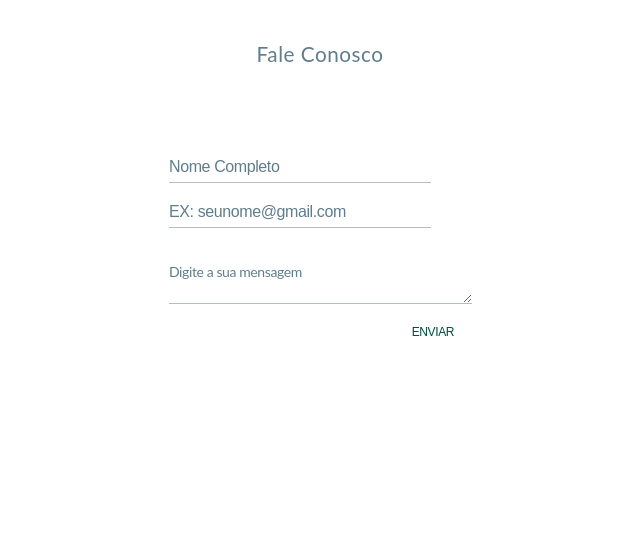
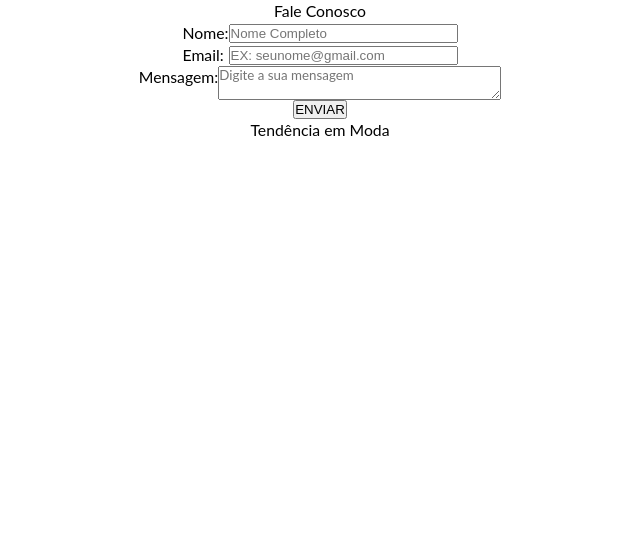
Before and after one commit to letsmowe/lalolla, a PHP site: page /contact.html in a window 1280 px wide. Shown: the top 534 px of the page, without its empty margins (320-960 px from the left). Run offline with PHP 8.4, Linux system fonts and the light colour scheme; some libraries are stand-ins or nearby versions.

Commit message:
New version of Contact

```diff
--- a/contact.html
+++ b/contact.html
@@ -11,172 +11,6 @@
 	<link rel="stylesheet" href="dist/css/font-awesome.css"/>
 
 	<style type="text/css">
-
-		.form {
-			height: 45vh;
-		}
-
-		.form-wrapper {
-
-			max-width: 800px;
-			width: 100%;
-			height: 45vh;
-			/*padding-top: 6em;*/
-		}
-
-		::-webkit-input-placeholder {
-			color: #607d8b;
-		}
-
-		:-moz-placeholder {
-			color: #607d8b;
-		}
-
-		::-moz-placeholder {
-			color: #607d8b;
-		}
-
-		:focus::-webkit-input-placeholder {
-			color: #b0bec5;
-		}
-
-		:focus:-moz-placeholder {
-			color: #b0bec5;
-		}
-
-		:focus::-moz-placeholder {
-			color: #b0bec5;
-		}
-
-		.name-wrapper, .email-wrapper, .message-wrapper {
-			height: 45px;
-			width: 100%;
-			padding-left: 1.5em;
-		}
-
-		.message-wrapper {
-			margin-top: 1.5em;
-		}
-
-		.message, .personal-info {
-			max-width: 350px;
-			width: 100%;
-		}
-
-		.submit {
-			max-width: 280px;
-			width: 100%;
-		}
-
-		.name {
-			display: none;
-		}
-
-		.email {
-			display: none;
-		}
-
-		.text-message {
-			display: none;
-		}
-
-		input {
-			border:none;
-			border-bottom: 1px solid;
-			border-bottom-color: #b0bec5;
-			background-color: white;
-			font-size: 1em;
-			letter-spacing: -.4px;
-			-webkit-transition: all 1s;
-			-moz-transition: all 1s;
-			-ms-transition: all 1s;
-			-o-transition: all 1s;
-			transition: all 1s;
-			line-height: 1.8;
-		}
-
-		input:focus {
-			border-bottom: 1px solid;
-			border-bottom-color: #455a64;
-		}
-
-		textarea {
-			border:none;
-			border-bottom: 1px solid;
-			border-bottom-color: #b0bec5;
-			background-color: white;
-			font-size: .875em;
-			letter-spacing: -.4px;
-			-webkit-transition: all 1s;
-			-moz-transition: all 1s;
-			-ms-transition: all 1s;
-			-o-transition: all 1s;
-			transition: all 1s;
-			line-height: 1.8;
-			font-family: lato;
-		}
-
-		textarea:focus {
-			border-bottom: 1px solid;
-			border-bottom-color: #455a64;
-		}
-
-		.btn-wrapper input {
-			padding: 0 .5em;
-			margin-top: 1.5em;
-			border: none;
-			font-size: .75em;
-			color: #004d40;
-			cursor: pointer;
-			-webkit-transition: all .2s;
-			-moz-transition: all .2s;
-			-ms-transition: all .2s;
-			-o-transition: all .2s;
-			transition: all .2s;
-		}
-
-		.btn-wrapper input:hover {
-			border-color: #00796b;
-			color: white;
-			background-color: #00796b;
-		}
-
-		.nav-header {
-			padding-top: 2.5em;
-		}
-
-		.logo-contact {
-			background-image: url("dist/img/lalolla-icon-contact.png");
-			height: 64px;
-			background-repeat: no-repeat;
-			background-position: center;
-		}
-
-		.slogan {
-		}
-
-		.slogan-title {
-			font-size: .875em;
-			font-weight: 300;
-			color: #37474f;
-		}
-
-		.contact {
-			padding-bottom: 1.5em;
-		}
-
-		.contact-title {
-			font-size: 1.3125em;
-			letter-spacing: .5px;
-			font-weight: 400;
-			color: #607d8b;
-			padding-bottom: 2.5em;
-		}
-
-		.footer-contact {
-			padding-top: 2em;
-			display: block;
-		}
 
 	</style>
 
@@ -200,10 +34,12 @@
 	<span class="contact-title">Fale Conosco</span>
 </div>
 
-	<form action="" method="post" name="cont" >
 	<div class="form flex align-center justify-center">
+
 		<div class="form-wrapper flex flex-column align-center">
+
 			<div class="personal-info flex flex-column">
+
 				<div class="name-wrapper flex align-center justify-between">
 					<label class="name" for="cNome">Nome: </label>
 					<input class="name-text" type="text" size="26" name="tNome" id="cNome" maxlength="50"
@@ -219,16 +55,19 @@
 					       title="Ops, o campo email deve ser preenchido corretamente :)"
 					       x-moz-errormessage="Ops, o campo email deve ser preenchido corretamente :)"/>
 				</div>
+
 			</div>
 
 			<div class="message">
+
 				<div class="message-wrapper flex justify-between">
 					<label class="text-message" for="cMensagem"> Mensagem: </label>
-				<textarea class="lato" name="tMensagem" id="cMensagem" cols="36" required
+					<textarea class="lato" name="tMensagem" id="cMensagem" cols="36" required
 				          placeholder="Digite a sua mensagem"
 				          title="Ops, o campo mensagem deve ser preenchido corretamente :)"
 				          x-moz-errormessage="Ops, o campo mensagem deve ser preenchido corretamente :)"></textarea>
 				</div>
+
 			</div>
 
 			<div class="submit">
@@ -238,8 +77,8 @@
 			</div>
 
 		</div>
+
 	</div>
-</form>
 
 <footer class="footer-contact">
 
--- a/css/header.css
+++ b/css/header.css
@@ -76,7 +76,7 @@
 
 .MainHeader-logo:focus .MainHeader-logo-svg--cyan,
 .MainHeader-logo:hover .MainHeader-logo-svg--cyan {
-	fill: #006064;
+	/*fill: #006064;*/
 }
 
 .MainHeader-logo-svg--brown {
--- a/css/nav.css
+++ b/css/nav.css
@@ -38,9 +38,8 @@
 	height: 3.75em;
 }
 
-.MainNav-menu-item:active,
 .MainNav-menu-item:focus {
-	background-color: red;
+	outline: dotted 1px #18ffff;
 }
 
 .MainNav--sidebar .MainNav-menu-item {
```
Also changed, not shown: css/contact.css (added, +167 -0 lines), index.html (+73 -2 lines), js/contact.js (added, +7 -0 lines).
